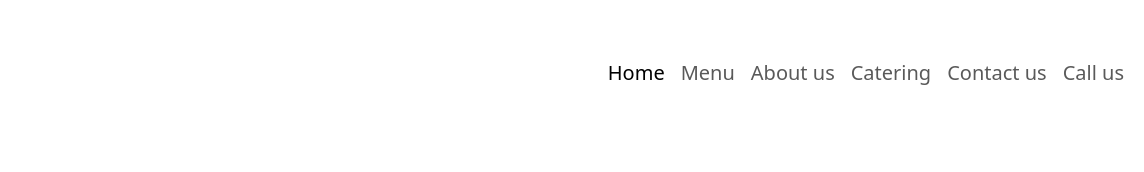
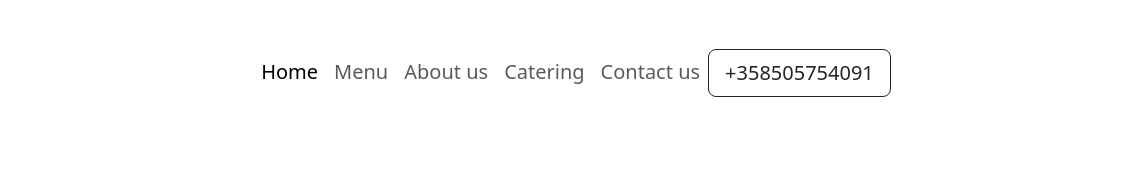
Before and after one commit to nikolaosgavras/thebigfatgreekgyros, a plain HTML site: page index.html in a window 1280 px wide. Shown: the full height of the page, 136-1280 px from the left. Drawn offline with nearby package versions, Linux system fonts and the light colour scheme.

Commit message:
navbar in the middle
navbar items working except phone number should be on the right, also add language selector?

```diff
--- a/index.html
+++ b/index.html
@@ -15,7 +15,7 @@
         <button class="navbar-toggler" type="button" data-bs-toggle="collapse" data-bs-target="#navbarNav" aria-controls="navbarNav" aria-expanded="false" aria-label="Toggle navigation">
           <span class="navbar-toggler-icon"></span>
         </button>
-        <div class="collapse navbar-collapse flex-grow-0" id="navbarNav">
+        <div class="collapse navbar-collapse justify-content-center" id="navbarNav">
           <ul class="navbar-nav">
             <li class="nav-item">
               <a class="nav-link active" aria-current="page" href="#">Home</a>
@@ -33,7 +33,7 @@
               <a class="nav-link" href="#">Contact us</a>
             </li>
             <li class="nav-item">
-              <a class="nav-link" href="tel:+358123123123">Call us</a>
+              <a class="btn btn-outline-dark btn-lg" href="tel:+358505754091">+358505754091</a> <!-- There is 2 restaurants, one in oulu and one in kuopio, what number to use? -->
             </li>
           </ul>
         </div>
```
Also changed, not shown: styles.css (line endings or trailing spaces).
